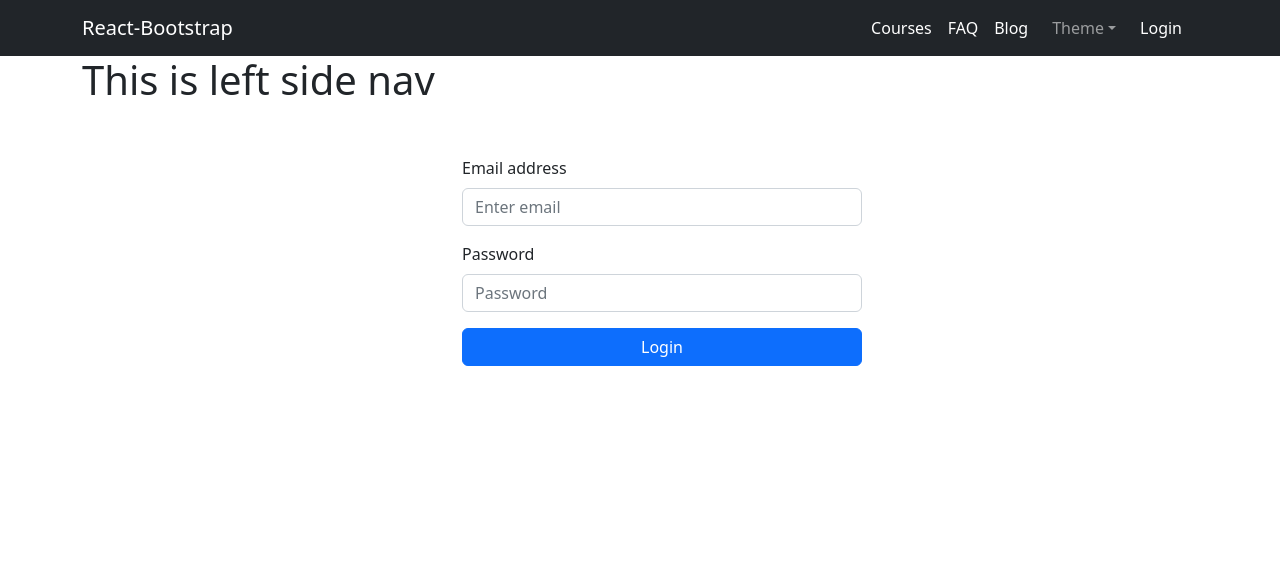
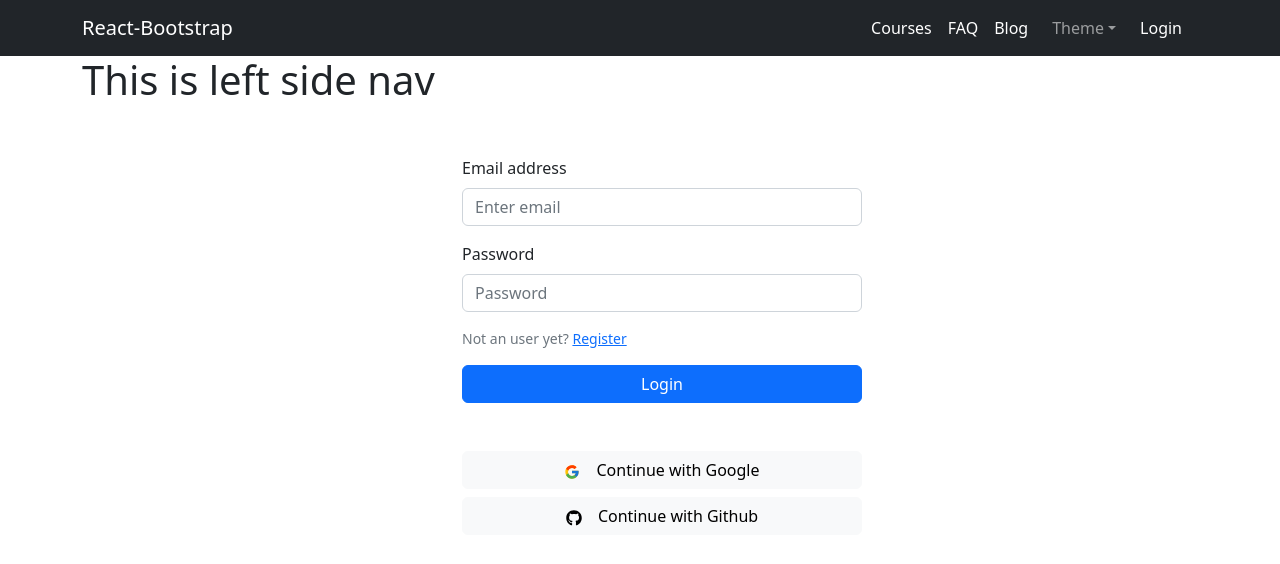
Before and after one commit to ShaahFardin/assignment_10_client, a React (Create React App) app: page /login in a window 1280 px wide. Shown: the top 564 px of the page. Built offline with nearby package versions, Linux system fonts and the light colour scheme.

Commit message:
Login form redesigned

```diff
--- a/package.json
+++ b/package.json
@@ -11,6 +11,7 @@
     "react": "^18.2.0",
     "react-bootstrap": "^2.5.0",
     "react-dom": "^18.2.0",
+    "react-icons": "^4.6.0",
     "react-router-dom": "^6.4.2",
     "react-scripts": "5.0.1",
     "web-vitals": "^2.1.4"
--- a/src/Components/Shared/Header/Login.js
+++ b/src/Components/Shared/Header/Login.js
@@ -1,6 +1,10 @@
 import React from "react";
 import Button from "react-bootstrap/Button";
 import Form from "react-bootstrap/Form";
+import { Link } from "react-router-dom";
+import ListGroup from "react-bootstrap/ListGroup";
+import { FcGoogle } from "react-icons/fc";
+import { FaGithub} from "react-icons/fa";
 
 const Login = () => {
   return (
@@ -22,13 +26,27 @@ const Login = () => {
         </Form.Group>
         <Form.Group>
           <Form.Text className="text-muted  mb-3">
-            {/* We'll never share your email with anyone else. */}
+            <p>
+              Not an user yet? <Link>Register</Link>
+            </p>
           </Form.Text>
         </Form.Group>
-        <Button style={{width:"400px"}} variant="primary" type="submit">
+        <Button style={{ width: "400px" }} variant="primary" type="submit">
           Login
         </Button>
       </Form>
+      <div className="mt-5">
+        <ListGroup as="ul">
+          <Button variant="light" className="mb-2">
+            <FcGoogle className="me-3"></FcGoogle>
+            Continue with Google
+          </Button>
+          <Button variant="light">
+            <FaGithub className="me-3"></FaGithub>
+            Continue with Github
+          </Button>
+        </ListGroup>
+      </div>
     </div>
   );
 };
```
Also changed, not shown: 1 other file (tests, documents, lock files or other folders).
